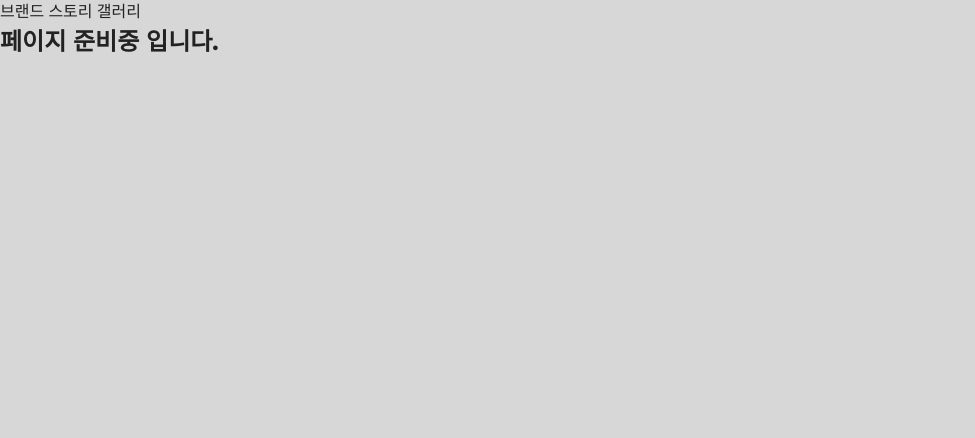
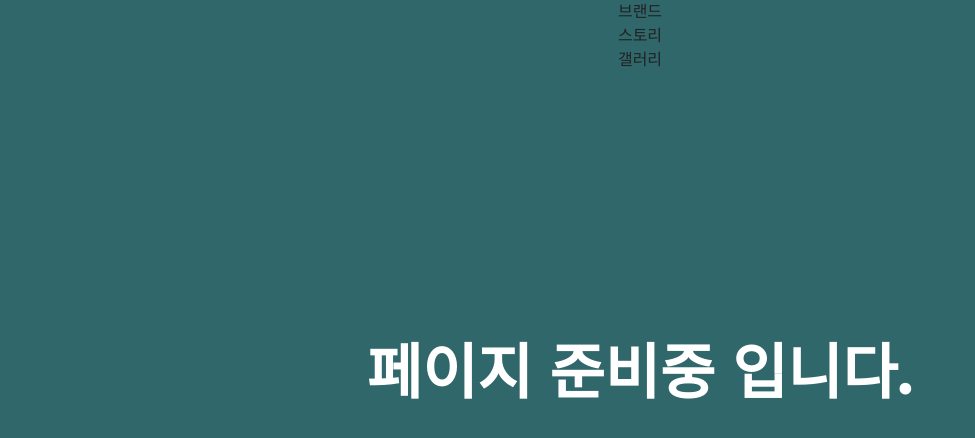
Before and after one commit to amy175665-ship-it/woodin-intro, a plain HTML site: page html/b.html in a window 1280 px wide. Shown: the whole page, without its empty margins (0-975 px from the left). Drawn offline with Linux system fonts and the light colour scheme; files that its build step writes are made by us from their sources; the site is published under a folder, as on GitHub Pages, so addresses that start at the root find nothing; a web font is replaced by a local one.

Commit message:
Add files via upload

```diff
--- a/html/b.html
+++ b/html/b.html
@@ -4,10 +4,10 @@
     <meta charset="UTF-8">
     <meta name="viewport" content="width=device-width, initial-scale=1.0">
     <title>Document</title>
-    <link rel="stylesheet" href ="./css/reset.css"/>
-    <link rel="stylesheet" href ="./css/common.css"/>
+    <link rel="stylesheet" href ="../css/reset.css"/>
+    <link rel="stylesheet" href ="../css/common.css"/>
     <!-- common. css : 공통적인 것만 -->
-    <link rel="stylesheet" href ="/css/b.css"/>
+    <link rel="stylesheet" href ="../css/b.css"/>
 </head>
 <body>
     <nav>
```
Also changed, not shown: css/index.css (+14 -1 lines), html/g.html (+3 -3 lines), html/s.html (+3 -3 lines).
